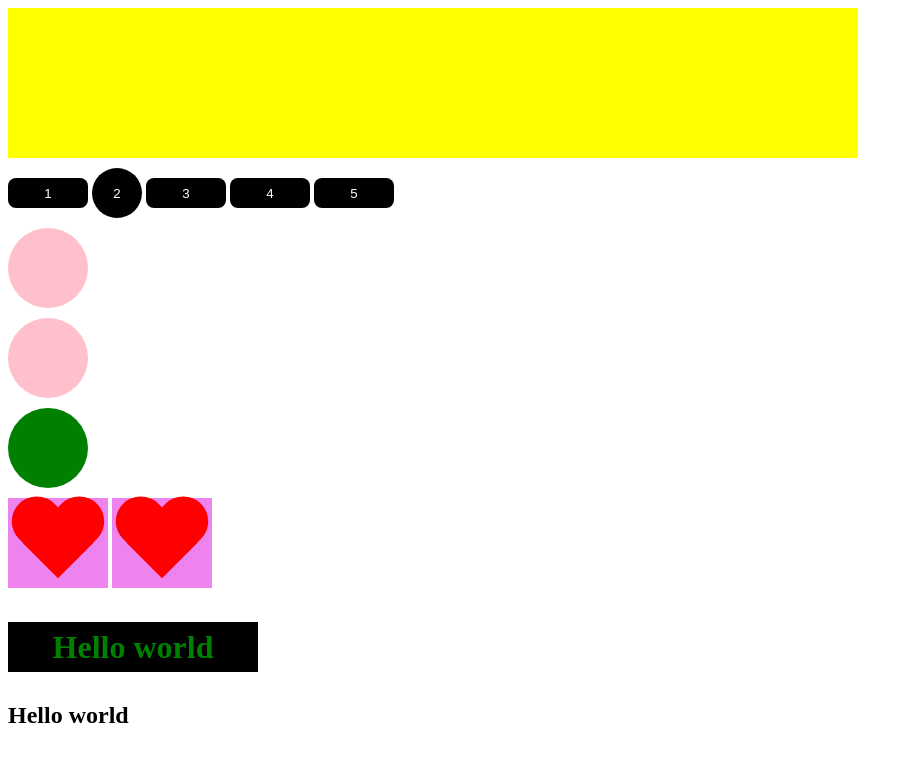
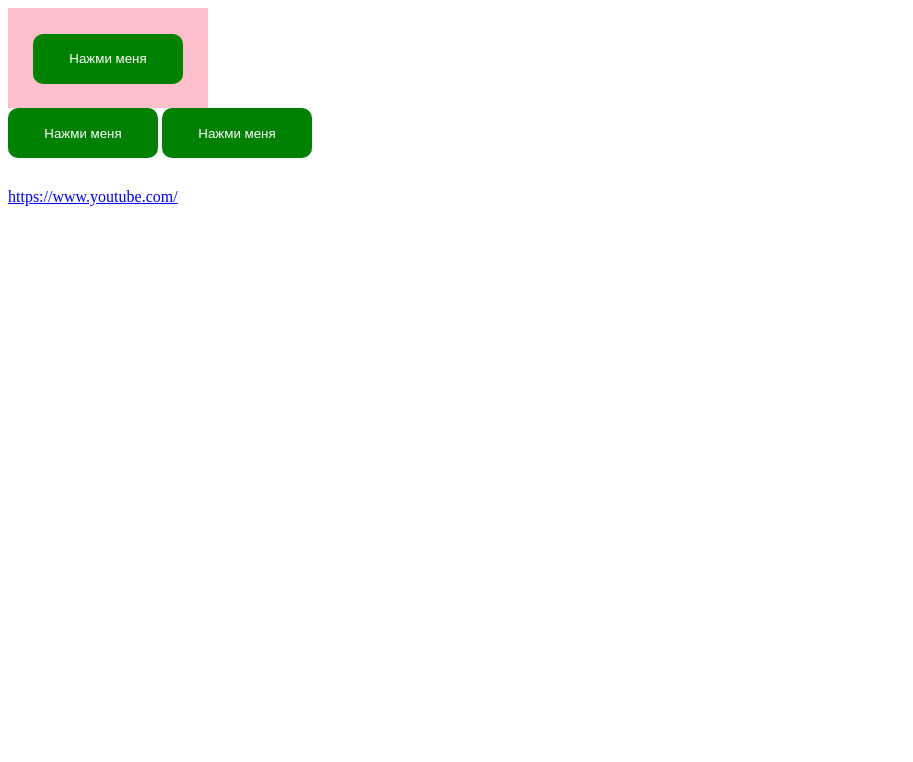
Before and after one commit to dimaSerebro/JavaScriptAndReact, a plain HTML site: page index.html in a window 1280 px wide. Shown: the whole page, without its empty margins (0-913 px from the left). Drawn offline with Linux system fonts and the light colour scheme.

Commit message:
События и их обработчики (lessons_31)

```diff
--- /dev/null
+++ b/css/css.css
@@ -0,0 +1,25 @@
+button {
+  width: 150px;
+  height: 50px;
+  background-color: green;
+  border: none;
+  color: #fff;
+  border-radius: 10px;
+  outline: none;
+  cursor: pointer;
+  transition: 0.3s;
+}
+button:hover {
+  transform: scale(0.95);
+}
+.overlay {
+  background-color: pink;
+  width: 200px;
+  height: 100px;
+  text-align: center;
+  line-height: 100px;
+}
+a {
+  display: block;
+  margin-top: 30px;
+}
--- a/css/style.css
+++ /dev/null
@@ -1,78 +0,0 @@
-.box {
-  width: 150px;
-  height: 150px;
-  background-color: red;
-}
-button {
-	width: 80px;
-	height: 30px;
-	margin-top: 10px;
-	border: none;
-	border-radius: 8px;
-	background-color: #000;
-	color: #fff;
-	cursor: pointer;
-	outline: none;
-}
-
-.circle {
-	width: 80px;
-	height: 80px;
-	background-color: pink;
-	display: block;
-	margin-top: 10px;
-	border-radius: 100%;
-}
-
-.heart {
-	display: inline-block;
-    position: relative;
-    width: 100px;
-    height: 90px;
-    margin-top: 10px;
-}
-.heart:before,
-.heart:after {
-    position: absolute;
-    content: "";
-    left: 50px;
-    top: 0;
-    width: 50px;
-    height: 80px;
-    background: red;
-    -moz-border-radius: 50px 50px 0 0;
-    border-radius: 50px 50px 0 0;
-    -webkit-transform: rotate(-45deg);
-       -moz-transform: rotate(-45deg);
-        -ms-transform: rotate(-45deg);
-         -o-transform: rotate(-45deg);
-            transform: rotate(-45deg);
-    -webkit-transform-origin: 0 100%;
-       -moz-transform-origin: 0 100%;
-        -ms-transform-origin: 0 100%;
-         -o-transform-origin: 0 100%;
-            transform-origin: 0 100%;
-}
-.heart:after {
-    left: 0;
-    -webkit-transform: rotate(45deg);
-       -moz-transform: rotate(45deg);
-        -ms-transform: rotate(45deg);
-         -o-transform: rotate(45deg);
-            transform: rotate(45deg);
-    -webkit-transform-origin: 100% 100%;
-       -moz-transform-origin: 100% 100%;
-        -ms-transform-origin: 100% 100%;
-         -o-transform-origin: 100% 100%;
-            transform-origin :100% 100%;
-}
-.black{
-	width: 150px;
-	height: 50px;
-	line-height: 50px;
-	text-align: center;
-	background-color: black;
-	margin-bottom: 30px;
-	margin-top: 30px;
-	color: #fff;
-}
--- a/index.html
+++ b/index.html
@@ -1,30 +1,20 @@
 <!DOCTYPE html>
 <html lang="ru">
-	<head>
+  <head>
 		<meta charset="utf-8">
 		<meta http-equiv="X-UA-Compatible" content="IE=edge">
 		<title>JavaScript</title>
-		<link rel="stylesheet" href="css/style.css">
-	</head>
-	<body>
-		<div class="box" id="box"></div>
-		<button>1</button>
-		<button>2</button>
-		<button>3</button>
-		<button>4</button>
-		<button>5</button>
+		<link rel="stylesheet" href="css/css.css">
+  </head>
+  <body>
+	  	<div class="overlay">
+			<button id="btn"> Нажми меня </button>
+		  </div>
+		<button> Нажми меня </button>
+		<button> Нажми меня </button>
 
-		<div class="circle"></div>
-		<div class="circle"></div>
-		<div class="circle"></div>
-
-		<div class="wrapper">
-			<div class="heart"></div>
-			<div class="heart"></div>
-            <div class="heart"></div>
-
-		</div>
+    	<a href="https://www.youtube.com/">https://www.youtube.com/</a>
 
 		<script src="js/script.js"></script>
-	</body>
+  </body>
 </html>
--- a/js/script.js
+++ b/js/script.js
@@ -1,56 +1,36 @@
-'use strict';
-//!               Действие с элементами на странице
-const box = document.getElementById('box'),
-      btns = document.getElementsByTagName('button'),
-      circles = document.getElementsByClassName('circle'),
-      wrapper = document.querySelector('.wrapper'),
-      hearts = wrapper.querySelectorAll('.heart'),
-      oneHeart = wrapper.querySelector('.heart');
+"use strict";
 
-box.style.backgroundColor = 'blue';
-box.style.width = '500px';
+const btns = document.querySelectorAll('button'),
+      overlay = document.querySelector('.overlay');
 
-box.style.cssText = 'background-color: yellow; width: 850px';
+// btn.onclick = function() {
+//     alert('Click');
+// };
+// btn.onclick = function() {
+//     alert('Second click');
+// };
 
-btns[1].style.borderRadius = '100%';
-btns[1].style.width = '50px';
-btns[1].style.height = '50px';
-circles[0].style.backgroundColor = 'green';
+// let i = 0;
+const deleteElement = (e) => {
+    console.log(e.currentTarget);
+    console.log(e.type);
+    // i++;
+    // if (i == 1) {
+    //     btn.removeEventListener('click', deleteElement);
+    // }
+};
 
-// for (let i = 0; i < hearts.length; i++) {
-//    hearts[i].style.backgroundColor = 'violet';
-// }
+//  btn.addEventListener('click', deleteElement);
+//  overlay.addEventListener('click', deleteElement);
 
-hearts.forEach( item => {
-   item.style.backgroundColor = 'violet';
+btns.forEach(btn => {
+  btn.addEventListener('click', deleteElement, {once: true});
 });
 
-const div = document.createElement('div');
-// const text = document.createTextNode('I was here');
+ const link = document.querySelector('a');
 
-div.classList.add('black');
-div.style.width = '250px';
-div.style.color = 'green';
+ link.addEventListener('click', function(event) {
+   event.preventDefault();
 
-
-
-wrapper.append(div); //* вставляет в конец родителя  элемент
-// wrapper.appendChild(div); //* раньше
-
-//wrapper.prepend(div);//* вставляет в начало родителя элемент
-
-// hearts[0].before(div);
-// hearts[0].after(div);
-// wrapper.insertBefore(div, hearts[1]); //* раньше
-
-// circles[0].remove(); //* удаление элемента
-// wrapper.removeChild(hearts[1]); //* раньше
-
-hearts[0].replaceWith(circles[0]);
-// wrapper.replaceChild(circles[0], hearts[0]);//* раньше
-
-div.innerHTML = "<h1>Hello world</h1>";// выведет заголовок первого порядка
-
-// div.textContent = '<h1>Hello world</h1>'; // выведет все что мы написали
-
-div.insertAdjacentHTML("afterend", '<h2>Hello world</h2>');
+   console.log(event.target);
+ });
```
